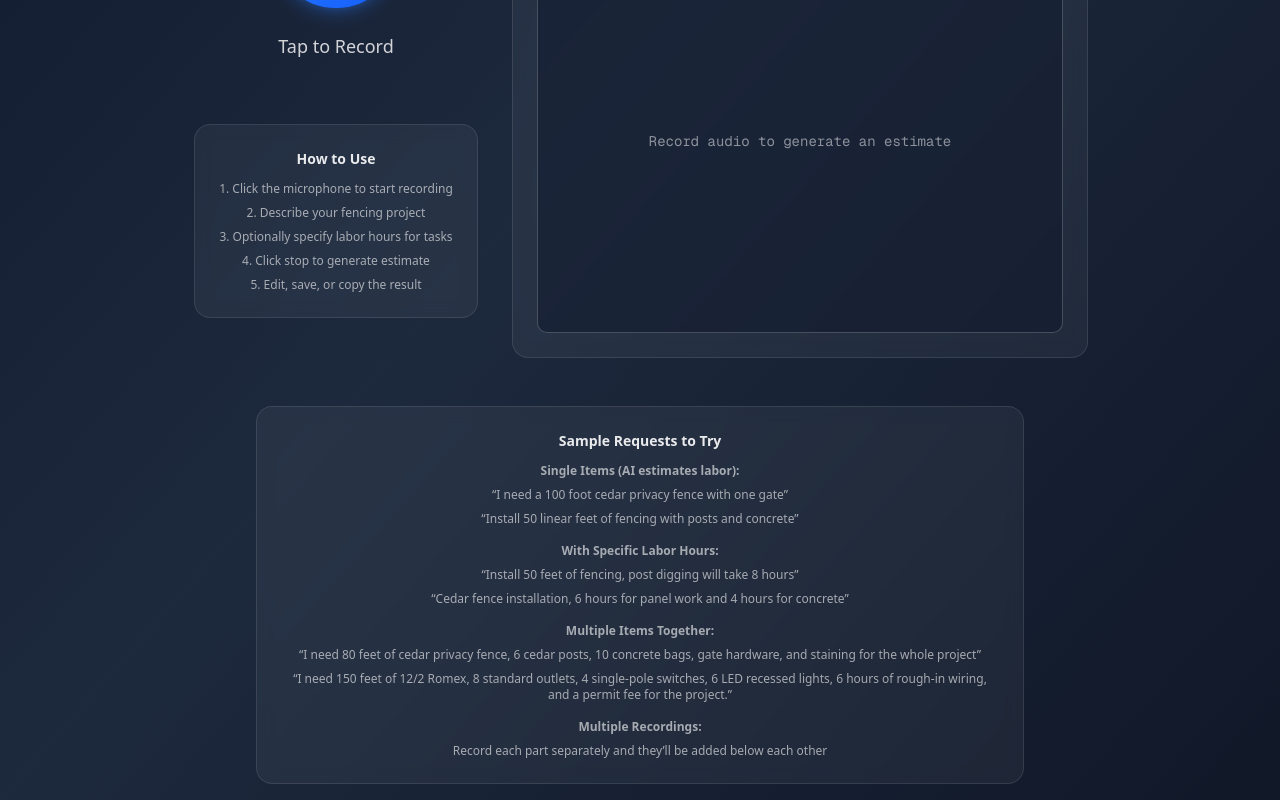
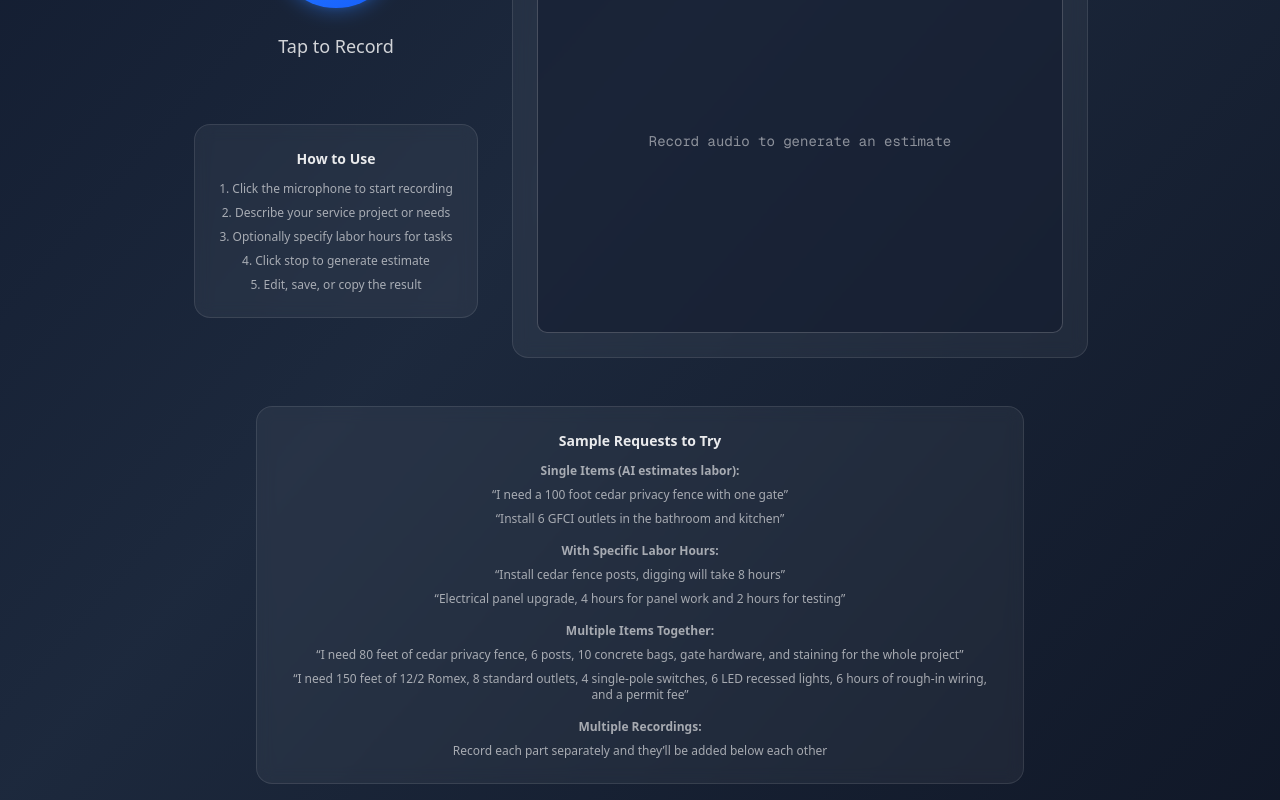
Before and after one commit to azmainm/ahca-client-sp, a Next.js app: page /prototype-estimator in a window 1280 px wide. Shown: the part 650-1450 px from the top of the page. Built offline with nearby package versions, Linux system fonts and the light colour scheme.

Commit message:
Estimator calculator+formatter and response handling

```diff
--- a/src/features/estimator/components/PrototypeEstimator.jsx
+++ b/src/features/estimator/components/PrototypeEstimator.jsx
@@ -221,18 +221,27 @@ const PrototypeEstimator = () => {
 
       const data = await response.json();
       console.log('✅ [UPLOAD] Success! Received data:', data);
-      console.log('🎯 [UPLOAD] Estimate object:', data.estimate);
+      console.log('🎯 [UPLOAD] Estimate format:', data.meta?.format);
       console.log('⏱️ [UPLOAD] Processing time:', data.meta?.processing_time_ms, 'ms');
 
-      // Format the estimate nicely
-      const formattedEstimate = JSON.stringify(data.estimate, null, 2);
+      // Handle the estimate response - ensure it's a string
+      let formattedEstimate;
+      if (typeof data.estimate === 'string') {
+        formattedEstimate = data.estimate;
+      } else if (typeof data.estimate === 'object') {
+        // Fallback: if server sent object instead of formatted string, stringify it
+        console.warn('⚠️ [UPLOAD] Received object instead of formatted string, falling back to JSON.stringify');
+        formattedEstimate = JSON.stringify(data.estimate, null, 2);
+      } else {
+        formattedEstimate = 'Error: Invalid estimate format received from server';
+      }
 
       // Append to existing estimate if there's content, otherwise set as new
       const newEstimate = estimate.trim()
         ? estimate + '\n\n' + '--- New Estimate ---' + '\n\n' + formattedEstimate
         : formattedEstimate;
 
-      console.log('📝 [UPLOAD] Setting estimate in UI...');
+      console.log('📝 [UPLOAD] Setting formatted estimate in UI...');
       setEstimate(newEstimate);
       setLastServerEstimate(newEstimate);
       setStatus(`Estimate generated (${data.meta.processing_time_ms}ms)`);
@@ -476,7 +485,7 @@ const PrototypeEstimator = () => {
               <h3 className="text-white/90 text-sm font-semibold mb-3">How to Use</h3>
               <div className="text-white/60 text-xs space-y-2">
                 <div>1. Click the microphone to start recording</div>
-                  <div>2. Describe your fencing project</div>
+                <div>2. Describe your service project or needs</div>
                 <div>3. Optionally specify labor hours for tasks</div>
                 <div>4. Click stop to generate estimate</div>
                 <div>5. Edit, save, or copy the result</div>
@@ -562,7 +571,9 @@ const PrototypeEstimator = () => {
                 ) : (
                   <div className="w-full h-96 p-4 bg-slate-900/50 border border-white/20 rounded-lg text-white/90 font-mono text-sm overflow-auto">
                     {estimate ? (
-                      <pre className="whitespace-pre-wrap">{estimate}</pre>
+                      <pre className="whitespace-pre-wrap">
+                        {typeof estimate === 'string' ? estimate : JSON.stringify(estimate, null, 2)}
+                      </pre>
                     ) : (
                       <div className="flex items-center justify-center h-full text-white/50">
                         Record audio to generate an estimate
@@ -582,15 +593,15 @@ const PrototypeEstimator = () => {
             <div className="text-white/60 text-xs space-y-2">
               <div><strong>Single Items (AI estimates labor):</strong></div>
               <div>&ldquo;I need a 100 foot cedar privacy fence with one gate&rdquo;</div>
-              <div>&ldquo;Install 50 linear feet of fencing with posts and concrete&rdquo;</div>
+              <div>&ldquo;Install 6 GFCI outlets in the bathroom and kitchen&rdquo;</div>
 
               <div className="pt-2"><strong>With Specific Labor Hours:</strong></div>
-              <div>&ldquo;Install 50 feet of fencing, post digging will take 8 hours&rdquo;</div>
-              <div>&ldquo;Cedar fence installation, 6 hours for panel work and 4 hours for concrete&rdquo;</div>
+              <div>&ldquo;Install cedar fence posts, digging will take 8 hours&rdquo;</div>
+              <div>&ldquo;Electrical panel upgrade, 4 hours for panel work and 2 hours for testing&rdquo;</div>
 
               <div className="pt-2"><strong>Multiple Items Together:</strong></div>
-              <div>&ldquo;I need 80 feet of cedar privacy fence, 6 cedar posts, 10 concrete bags, gate hardware, and staining for the whole project&rdquo;</div>
-              <div>&ldquo;I need 150 feet of 12/2 Romex, 8 standard outlets, 4 single-pole switches, 6 LED recessed lights, 6 hours of rough-in wiring, and a permit fee for the project.&rdquo;</div>
+              <div>&ldquo;I need 80 feet of cedar privacy fence, 6 posts, 10 concrete bags, gate hardware, and staining for the whole project&rdquo;</div>
+              <div>&ldquo;I need 150 feet of 12/2 Romex, 8 standard outlets, 4 single-pole switches, 6 LED recessed lights, 6 hours of rough-in wiring, and a permit fee&rdquo;</div>
 
               <div className="pt-2"><strong>Multiple Recordings:</strong></div>
               <div>Record each part separately and they&rsquo;ll be added below each other</div>
```
Lines whose indentation alone changed are shown as unchanged.
